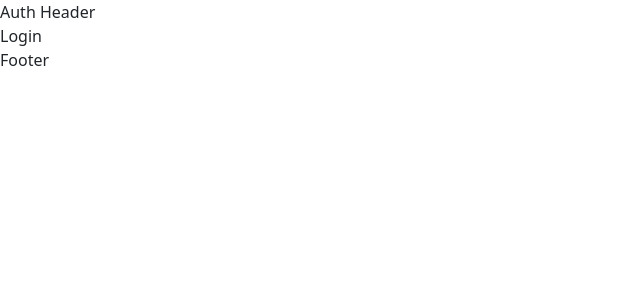
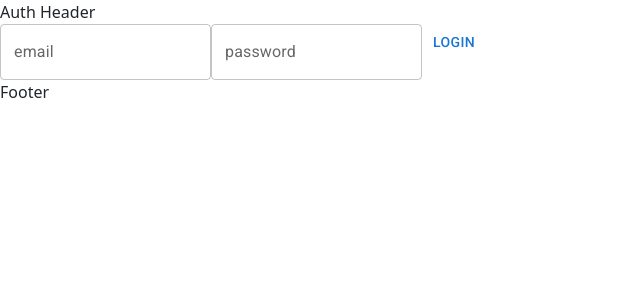
Before and after one commit to Veer19/react-starter, a React (Create React App) app: page /auth/login in a window 1280 px wide. Shown: the top 300 px of the page, without its empty margins (0-640 px from the left). Built offline with nearby package versions, Linux system fonts and the light colour scheme.

Commit message:
added login page

```diff
--- a/src/components/AddTodo.js
+++ b/src/components/AddTodo.js
@@ -1,6 +1,22 @@
 import { useState } from "react";
 import { Form, InputGroup } from "react-bootstrap";
-import Button from "react-bootstrap/Button";
+import * as React from "react";
+import Box from "@mui/material/Box";
+import Button from "@mui/material/Button";
+import Typography from "@mui/material/Typography";
+import Modal from "@mui/material/Modal";
+
+const style = {
+  position: "absolute",
+  top: "50%",
+  left: "50%",
+  transform: "translate(-50%, -50%)",
+  width: 400,
+  bgcolor: "background.paper",
+  border: "2px solid #000",
+  boxShadow: 24,
+  p: 4,
+};
 
 const AddTodo = ({ setTodoList }) => {
   const initTodo = {
@@ -9,16 +25,20 @@ const AddTodo = ({ setTodoList }) => {
   };
   // const [newTodoText, setNewTodoText] = useState("");
   const [newTodoItem, setNewTodoITem] = useState(initTodo);
+  const [open, setOpen] = React.useState(false);
+  const handleOpen = () => setOpen(true);
+  const handleClose = () => setOpen(false);
   const handleAddItem = () => {
     setTodoList((prev) => {
       return [{ ...newTodoItem, createdAt: Date.now() }, ...prev];
     });
     setNewTodoITem(initTodo);
+    handleClose();
   };
   return (
     <div>
       <InputGroup className="mb-3">
-        <Form.Control
+        {/* <Form.Control
           placeholder="Enter tasks"
           type="text"
           value={newTodoItem.name}
@@ -36,24 +56,38 @@ const AddTodo = ({ setTodoList }) => {
         />
         <Button variant="outline-secondary" onClick={handleAddItem}>
           ADD
-        </Button>
+        </Button> */}
+        <Button onClick={handleOpen}>Add tasks</Button>
+        <Modal
+          open={open}
+          onClose={handleClose}
+          aria-labelledby="modal-modal-title"
+          aria-describedby="modal-modal-description"
+        >
+          <Box sx={style}>
+            <Form.Control
+              placeholder="Enter tasks"
+              type="text"
+              value={newTodoItem.name}
+              onKeyDown={(event) => {
+                if (event.key == "Enter") handleAddItem();
+              }}
+              onChange={(event) => {
+                setNewTodoITem((prev) => {
+                  return {
+                    ...prev,
+                    name: event.target.value,
+                  };
+                });
+              }}
+            />
+            <Button variant="outline-secondary" onClick={handleAddItem}>
+              ADD
+            </Button>
+          </Box>
+        </Modal>
       </InputGroup>
     </div>
   );
 };
 export default AddTodo;
-
-// const arrow = () => {};
-// const arrow1 = (props) => {
-//   const { prop1, prop2 } = props;
-// };
-// const arrow2 = ({ prop1, prop2 }) => {
-//     [...arr1, newElement]
-//     {...object1, newKey: newElement}
-// };
-
-// const filtered = list.map(((element) => {
-//     return element
-// }))
-
-// useEffect(() => {}, [])
--- a/src/components/TodoName.js
+++ b/src/components/TodoName.js
@@ -2,49 +2,31 @@ import { Typography, Stack, Button } from "@mui/material";
 import { useState } from "react";
 import { Form, InputGroup } from "react-bootstrap";
 
-const TodoName = (name, todoIndex, updateTodoName) => {
+const TodoName = ({ name, todoIndex, updateTodoName }) => {
   const [isEditing, setIsEditing] = useState(false);
   const [newName, setNewName] = useState(name);
-  //   return (
-  //     <Stack direction={"row"} spacing={2} alignItems={"center"}>
-  //       {isEditing ? (
-  //         <>
-  //           <InputGroup size="sm" className="mb-3">
-  //             <InputGroup.Text id="inputGroup-sizing-sm">Small</InputGroup.Text>
-  //             <Form.Control aria-label="Small" aria-describedby="inputGroup-sizing-sm" />
-  //           </InputGroup>
-  //           <Button
-  //             variant="contained"
-  //             onClick={() => {
-  //               updateTodoName(todoIndex, newName);
-  //               setIsEditing(false);
-  //             }}
-  //           >
-  //             Save
-  //           </Button>
-  //           <Button variant="contained" onClick={() => setIsEditing(false)}>
-  //             Cancel
-  //           </Button>
-  //         </>
-  //       ) : (
-  //         <>
-  //           <Typography variant="body1">{name}</Typography>
-  //           <Button
-  //             variant="contained"
-  //             onClick={() => {
-  //               setNewName(name);
-  //               setIsEditing(true);
-  //             }}
-  //           >
-  //             Edit
-  //           </Button>
-  //         </>
-  //       )}
-  //     </Stack>
-  //   );
   return (
     <Stack direction={"row"} spacing={2} alignItems={"center"}>
-      {
+      {isEditing ? (
+        <>
+          <InputGroup size="sm" className="mb-3">
+            <InputGroup.Text id="inputGroup-sizing-sm">Small</InputGroup.Text>
+            <Form.Control aria-label="Small" aria-describedby="inputGroup-sizing-sm" />
+          </InputGroup>
+          <Button
+            variant="contained"
+            onClick={() => {
+              updateTodoName(todoIndex, newName);
+              setIsEditing(false);
+            }}
+          >
+            Save
+          </Button>
+          <Button variant="contained" onClick={() => setIsEditing(false)}>
+            Cancel
+          </Button>
+        </>
+      ) : (
         <>
           <Typography variant="body1">{name}</Typography>
           <Button
@@ -57,7 +39,7 @@ const TodoName = (name, todoIndex, updateTodoName) => {
             Edit
           </Button>
         </>
-      }
+      )}
     </Stack>
   );
 };
--- a/src/views/Dashboard.js
+++ b/src/views/Dashboard.js
@@ -34,8 +34,6 @@ const Dashboard = () => {
   };
   return (
     <div>
-      {/* <h1>To Do List</h1> */}
-
       <Row>
         <Col>
           <AddTodo setTodoList={setTodoList}> </AddTodo>
--- a/src/views/Login.js
+++ b/src/views/Login.js
@@ -1,4 +1,34 @@
+import { TextField, Stack, Button } from "@mui/material";
+import { useState } from "react";
+
 const Login = () => {
-  return <div>Login</div>;
+  const [email, setEmail] = useState();
+  const [password, setPassword] = useState();
+  const handleLogin = () => {};
+  return (
+    <div>
+      <TextField
+        id="outlined-basic"
+        label="email"
+        variant="outlined"
+        type="email"
+        value={email}
+        onChange={(event) => {
+          setEmail(event.target.value);
+        }}
+      />
+      <TextField
+        id="outlined-basic"
+        label="password"
+        variant="outlined"
+        type="password"
+        value={password}
+        onChange={(event) => {
+          setPassword(event.target.value);
+        }}
+      />
+      <Button onClick={handleLogin}>Login</Button>
+    </div>
+  );
 };
 export default Login;
```
